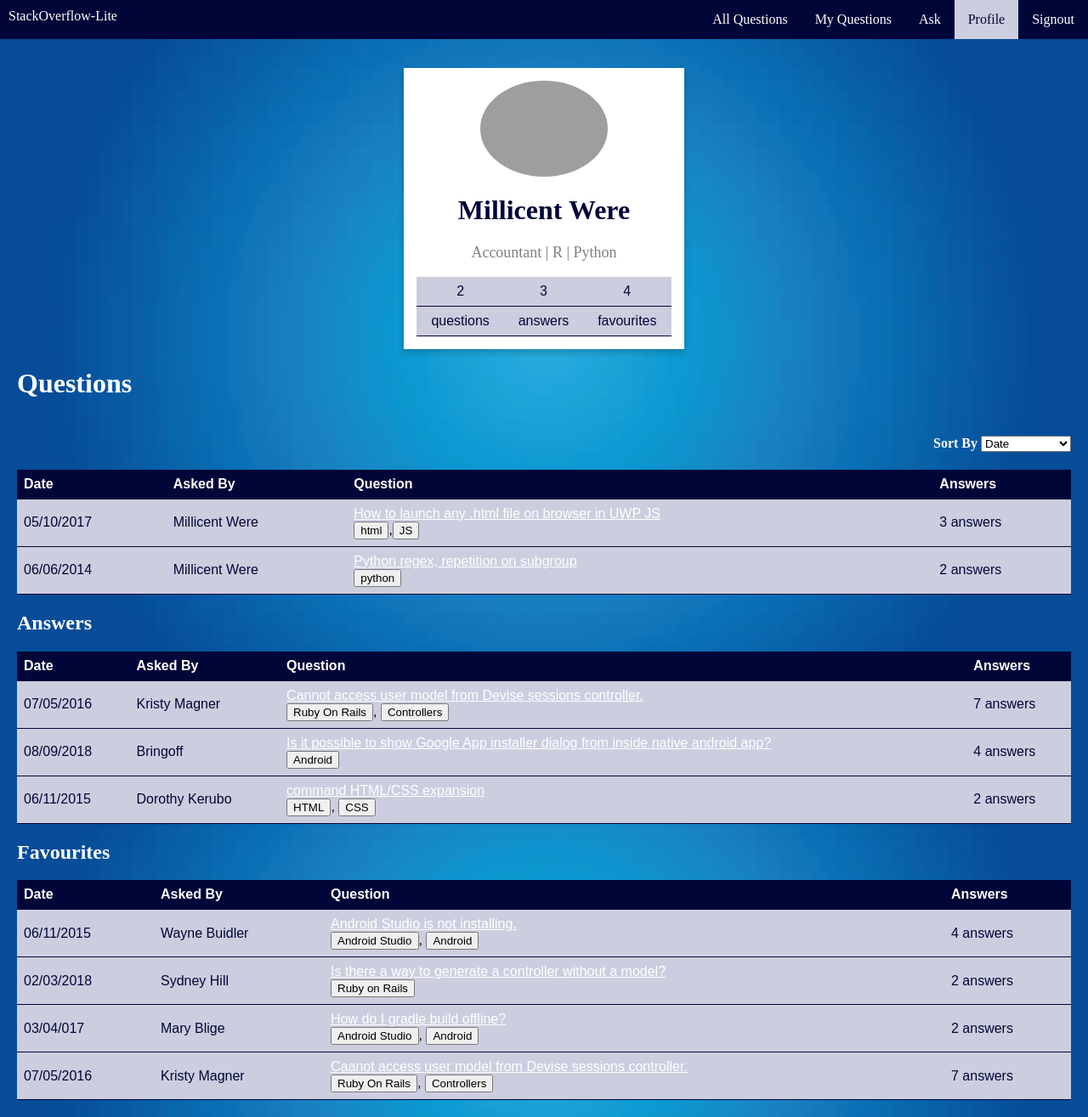
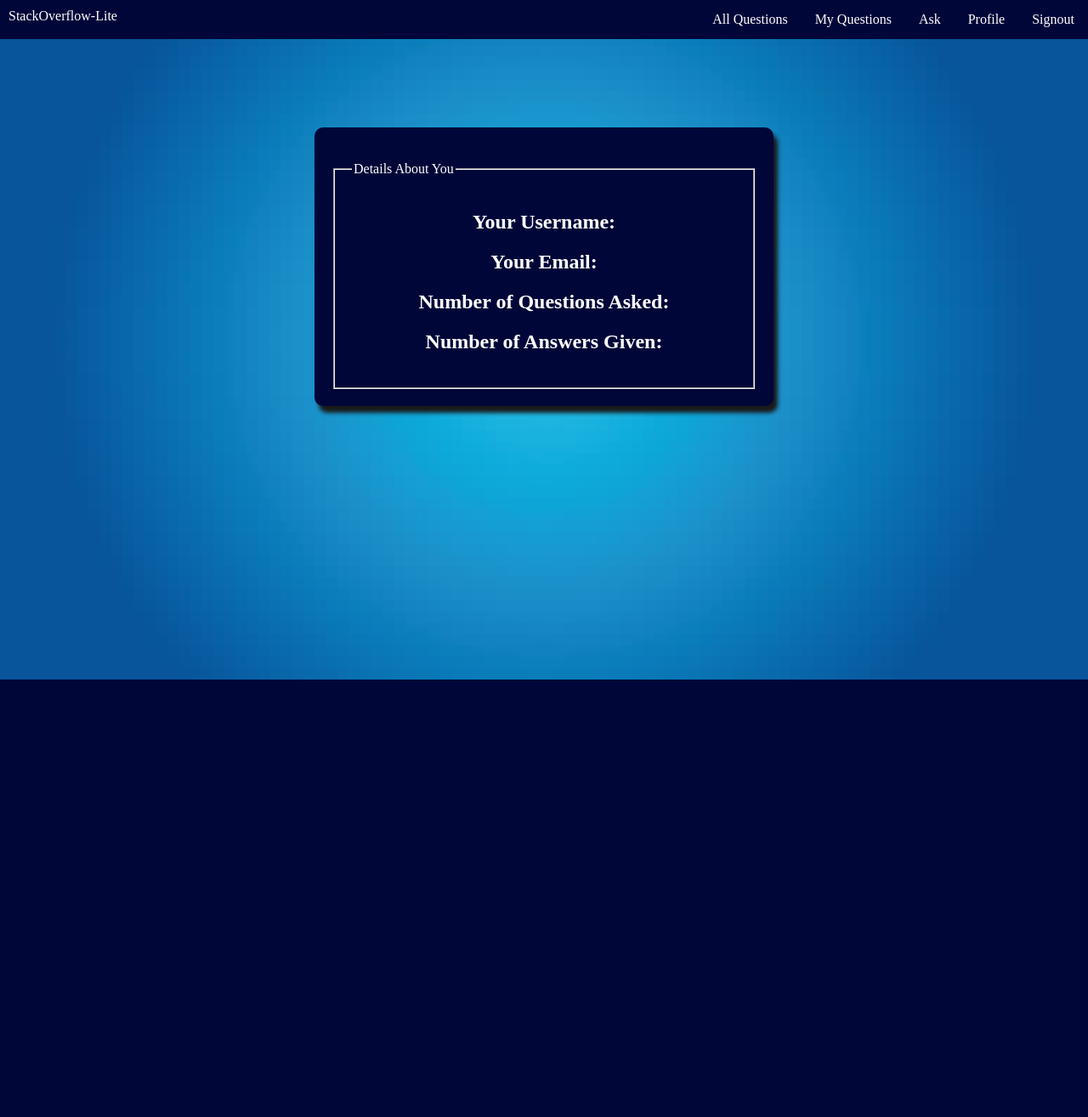
Before and after one commit to Bluey95/StackOverFlowLite-FrontEnd-, a PHP site: page /profile.html in a window 1280 px wide. Shown: the whole page at 85% size. After the commit the page ends 800 px from the top, so only its background shows below. Run offline with PHP 8.4, Linux system fonts and the light colour scheme; grey boxes are pictures that could not be loaded.

Commit message:
[#160864027] Implement Profile Page

```diff
--- a/profile.html
+++ b/profile.html
@@ -1,266 +1,42 @@
+<!DOCTYPE html>
 <html>
 <head>
-
 	<title>Questions</title>
 	<link rel="stylesheet" type="text/css" href="../static/css/style.css">
 	<meta charset="utf-8" name="viewport" content="width=device-width, initial-scale=1.0">
-
-	<style type="">
-	</style>
-</head>
-
 <body>
 		<div class="navbar">
 				<ul>
 					<li style="float: left; color: #ffffff; padding:10px">StackOverflow-Lite</li>
 
 					<li><a href="signin.html">Signout</a></li>
-					<li><a href="profile.html" class="active">Profile</a></li>
+					<li><a href="profile.html">Profile</a></li>
 					<li><a href="userask.html">Ask</a></li>
 					<li><a href="myquestions.html">My Questions</a></li>
-					<li><a href="index.html" >All Questions</a></li>
+					<li><a href="index.html">All Questions</a></li>
 
 
 				</ul>
 			</div>
-
-	<div class="maindiv">
-
-		<div class="user">
-		  <img src="img/sue.JPG" alt="Profile Picture" style="width:50%; border-radius: 50%">
-		  <h1>Millicent Were</h1>
-		  <p class="title">Accountant | R | Python</p>
-		  <table>
-		  	<tr>
-		  		<td style="text-align: center;">2</td>
-		  		<td style="text-align: center;">3</td>
-		  		<td style="text-align: center;">4</td>
-		  	</tr>
-		  	<tr>
-		  		<td style="text-align: center;">questions</td>
-		  		<td style="text-align: center;">answers</td>
-		  		<td style="text-align: center;">favourites</td>
-		  	</tr>
-		  </table>
-		</div>
+	<form id="form" name="myForm">
+			<fieldset>
+                <legend>Details About You</legend>
+                    <h2 style="text-align: center">
+						Your Username: <span id="username"></span>
+					</h2>
+					<h2 style="text-align: center">
+						Your Email: <span id="email"></span>
+					</h2>
+					<h2 style="text-align: center">
+						Number of Questions Asked: <span id="questions"></span>
+					</h2>
+					<h2 style="text-align: center">
+						Number of Answers Given: <span id="answers"></span>
+					</h2>
 
 
-		<h1>Questions</h1>
-
-		<h4 style="float: right">Sort By
-			<select onchange="location=this.value">
-				<option value="profile.html">Date</option>
-				<option value="userquestions.html">Most Answers</option>
-			</select>
-		</h4>
-
-		<table>
-			<tbody><tr>
-				<th>
-					Date
-				</th>
-				<th>
-					Asked By
-				</th>
-				<th>
-					Question
-				</th>
-				<th>
-					Answers
-				</th>
-			</tr>
-
-			<tr>
-				<td>
-					05/10/2017
-				</td>
-				<td>
-					Millicent Were
-				</td>
-				<td>
-					<a href="viewquestions.html">How to launch any .html file on browser in UWP JS</a><br>
-					<button>html</button>,<button>JS</button>
-				</td>
-				<td>
-					3 answers
-				</td>
-			</tr>
-
-			<tr>
-				<td>
-					06/06/2014
-				</td>
-				<td>
-					Millicent Were
-				</td>
-				<td>
-					<a href="viewquestions.html">Python regex, repetition on subgroup</a><br>
-					<button>python</button>
-				</td>
-				<td>
-					2 answers
-				</td>
-			</tr>
-
-		</tbody>
-	</table>
-
-	<h2>Answers</h2>
-
-	<table>
-
-			<tr>
-				<th>
-					Date
-				</th>
-				<th>
-					Asked By
-				</th>
-				<th>
-					Question
-				</th>
-				<th>
-					Answers
-				</th>
-			</tr>
-
-			<tr>
-				<td>
-					07/05/2016
-				</td>
-				<td>
-					Kristy Magner
-				</td>
-				<td>
-					<a href="viewquestions.html">Cannot access user model from Devise sessions controller.</a><br>
-					<button>Ruby On Rails</button>, <button>Controllers</button>
-				</td>
-				<td>
-					7 answers
-				</td>
-			</tr>
-
-			<tr>
-				<td>
-					08/09/2018
-				</td>
-				<td>
-					Bringoff
-				</td>
-				<td>
-					<a href="viewquestions.html">Is it possible to show Google App installer dialog from inside native android app?</a><br>
-					<button>Android</button>
-				</td>
-				<td>
-					4 answers
-				</td>
-			</tr>
-
-			<tr>
-				<td>
-					06/11/2015
-				</td>
-				<td>
-					Dorothy Kerubo
-				</td>
-				<td>
-					<a href="viewquestions.html">command HTML/CSS expansion</a><br>
-					<button>HTML</button>, <button>CSS</button>
-				</td>
-				<td>
-					2 answers
-				</td>
-			</tr>
-		</table>
-
-		<h2>Favourites</h2>
-
-		<table>
-			<tr>
-				<th>
-					Date
-				</th>
-				<th>
-					Asked By
-				</th>
-				<th>
-					Question
-				</th>
-				<th>
-					Answers
-				</th>
-			</tr>
-			<tr>
-
-				<td>
-					06/11/2015
-				</td>
-				<td>
-					Wayne Buidler
-				</td>
-				<td>
-					<a href="viewquestions.html">Android Studio is not installing.</a><br>
-					<button>Android Studio</button>, <button>Android</button>
-				</td>
-				<td>
-					4 answers
-				</td>
-			</tr>
-			<tr>
-				<td>
-					02/03/2018
-				</td>
-				<td>
-					Sydney Hill
-				</td>
-				<td>
-					<a href="viewquestions.html">Is there a way to generate a controller without a model?</a><br>
-					<button>Ruby on Rails</button>
-				</td>
-				<td>
-					2 answers
-				</td>
-			</tr>
-			<tr>
-				<td>
-					03/04/017
-				</td>
-				<td>
-					Mary Blige
-				</td>
-				<td>
-					<a href="viewquestions.html">How do I gradle build offline?</a><br>
-					<button>Android Studio</button>, <button>Android</button>
-				</td>
-				<td>
-					2 answers
-				</td>
-			</tr>
-				<tr>
-				<td>
-					07/05/2016
-				</td>
-				<td>
-					Kristy Magner
-				</td>
-				<td>
-					<a href="viewquestions.html">Caanot access user model from Devise sessions controller.</a><br>
-					<button>Ruby On Rails</button>, <button>Controllers</button>
-				</td>
-				<td>
-					7 answers
-				</td>
-			</tr>
-
-		</table>
-
-
-
-	</div>
-	<script type="text/javascript">
-
-	</script>
-
-
-
-</body></html>
+			</fieldset>
+		</form>
+		<script src="../static/js/profile.js"></script>
+</body>
+</html>
--- a/static/css/style.css
+++ b/static/css/style.css
@@ -24,6 +24,7 @@ body{
 #updown{
 	float: right;
 	margin: 0 5 auto;
+	box-shadow: 3px 5px 3px #3b3a3a;
 }
 
 #updownImage{
--- /dev/null
+++ b/static/js/profile.js
@@ -0,0 +1,77 @@
+document.addEventListener("DOMContentLoaded", function() {
+
+    console.log(window.sessionStorage.getItem('username'))
+    document.getElementById('username').innerHTML = window.sessionStorage.getItem('username');
+
+    const token = window.sessionStorage.getItem('token');
+
+fetch("https://stackoverflowlitev3.herokuapp.com/api/v2/questions/myquestions", {
+  method: 'GET',
+  mode: 'cors',
+  redirect: 'follow',
+  headers: {
+  'Content-Type': 'application/json',
+  Authorization: `Bearer ${token}`
+  },
+  })
+  .then((resp) => resp.json()) // Transform the data into json
+  .then(function(data) {
+    document.getElementById('questions').innerHTML = data.Question.length;
+  })
+
+fetch("https://stackoverflowlitev3.herokuapp.com/api/v2/questions", {
+method: 'GET',
+mode: 'cors',
+redirect: 'follow',
+headers: {
+'Content-Type': 'application/json',
+Authorization: `Bearer ${token}`
+},
+})
+.then((resp) => resp.json()) // Transform the data into json
+.then(function(data) {
+    console.log(data)
+    data.Questions.forEach(question => {
+        fetch("https://stackoverflowlitev3.herokuapp.com/api/v2/questions/" + question.id, {
+            method: 'GET',
+            mode: 'cors',
+            redirect: 'follow',
+            headers: {
+            'Content-Type': 'application/json',
+            Authorization: `Bearer ${token}`
+            },
+            }).then((resp) => resp.json()) // Transform the data into json
+            .then(function(data) {
+                answers = data.Answers
+                answers.forEach(answer => {
+
+                    if(answer.answered_by == window.sessionStorage.getItem('username')){
+                        document.getElementById('answers').innerHTML = (answer.answered_by).length
+                    }
+                })
+
+            })
+    })
+
+})
+
+
+fetch("https://stackoverflowlitev3.herokuapp.com/api/v2/auth/users", {
+method: 'GET',
+mode: 'cors',
+redirect: 'follow',
+headers: {
+'Content-Type': 'application/json',
+Authorization: `Bearer ${token}`
+},
+}).then((resp) => resp.json()) // Transform the data into json
+.then(function(data) {
+    data.Users.forEach(user => {
+        if(user.username == window.sessionStorage.getItem('username')){
+            document.getElementById('email').innerHTML = user.email
+        }
+    })
+
+})
+
+})
```
